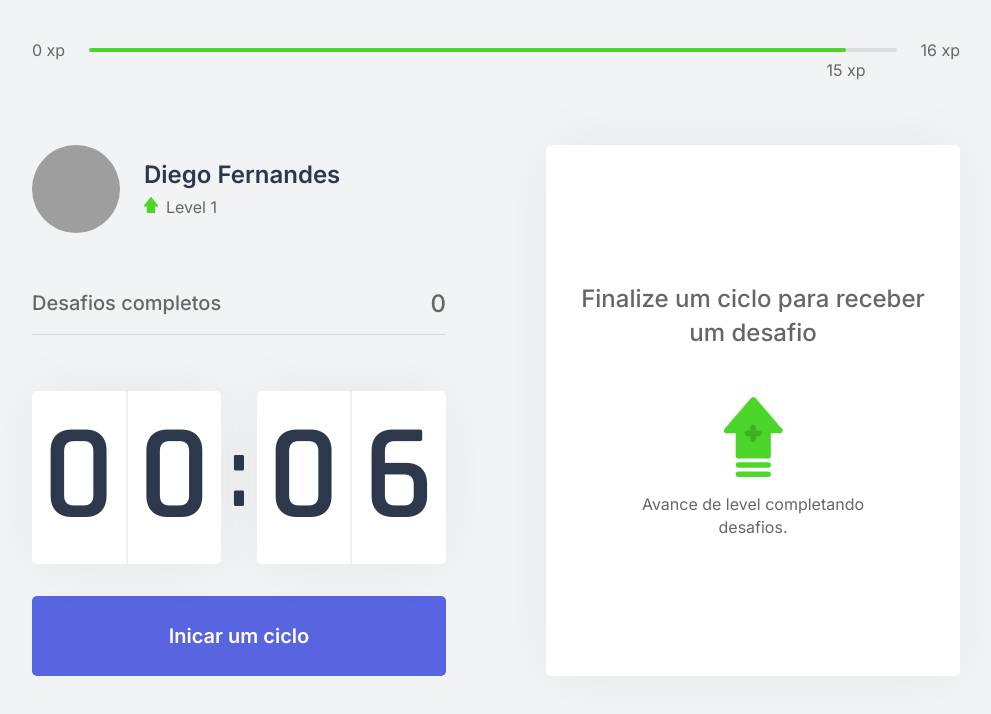
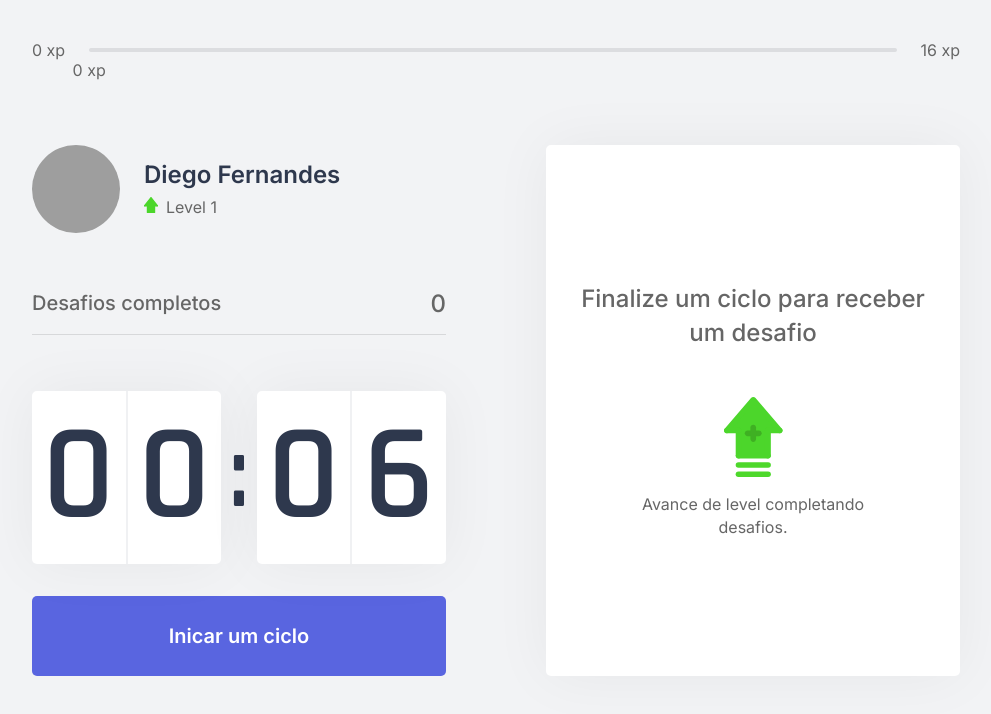
Before and after one commit to andersonsts/moveit, a Next.js app: page / in a window 1280 px wide. Shown: the top 714 px of the page, without its empty margins (144-1135 px from the left). Built offline with nearby package versions, Linux system fonts and the light colour scheme; grey boxes are pictures that could not be loaded.

Commit message:
change initial level

```diff
--- a/src/contexts/ChallengesContext.tsx
+++ b/src/contexts/ChallengesContext.tsx
@@ -26,7 +26,7 @@ export const ChallengesContext = createContext({} as ChallengesContextData)
 
 export function ChallengesProvider ({ children }: ChallengesProviderProps) {
   const [level, setLevel] = useState(0)
-  const [currentExperience, setCurrentExperience] = useState(15)
+  const [currentExperience, setCurrentExperience] = useState(0)
   const [challengesCompleted, setChallengesCompleted] = useState(0)
   const [activeChallenge, setActiveChallenge] = useState(null)
 
```
